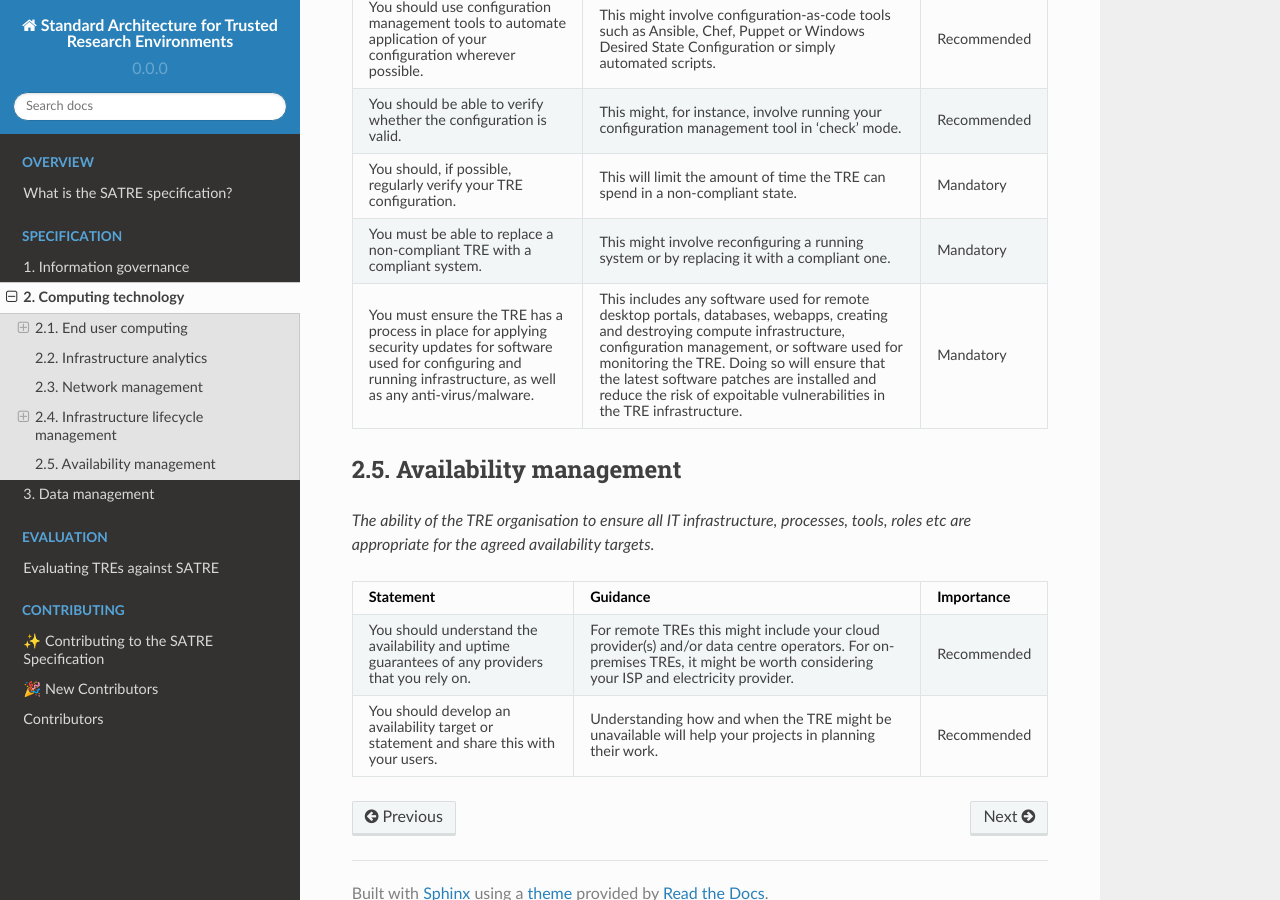
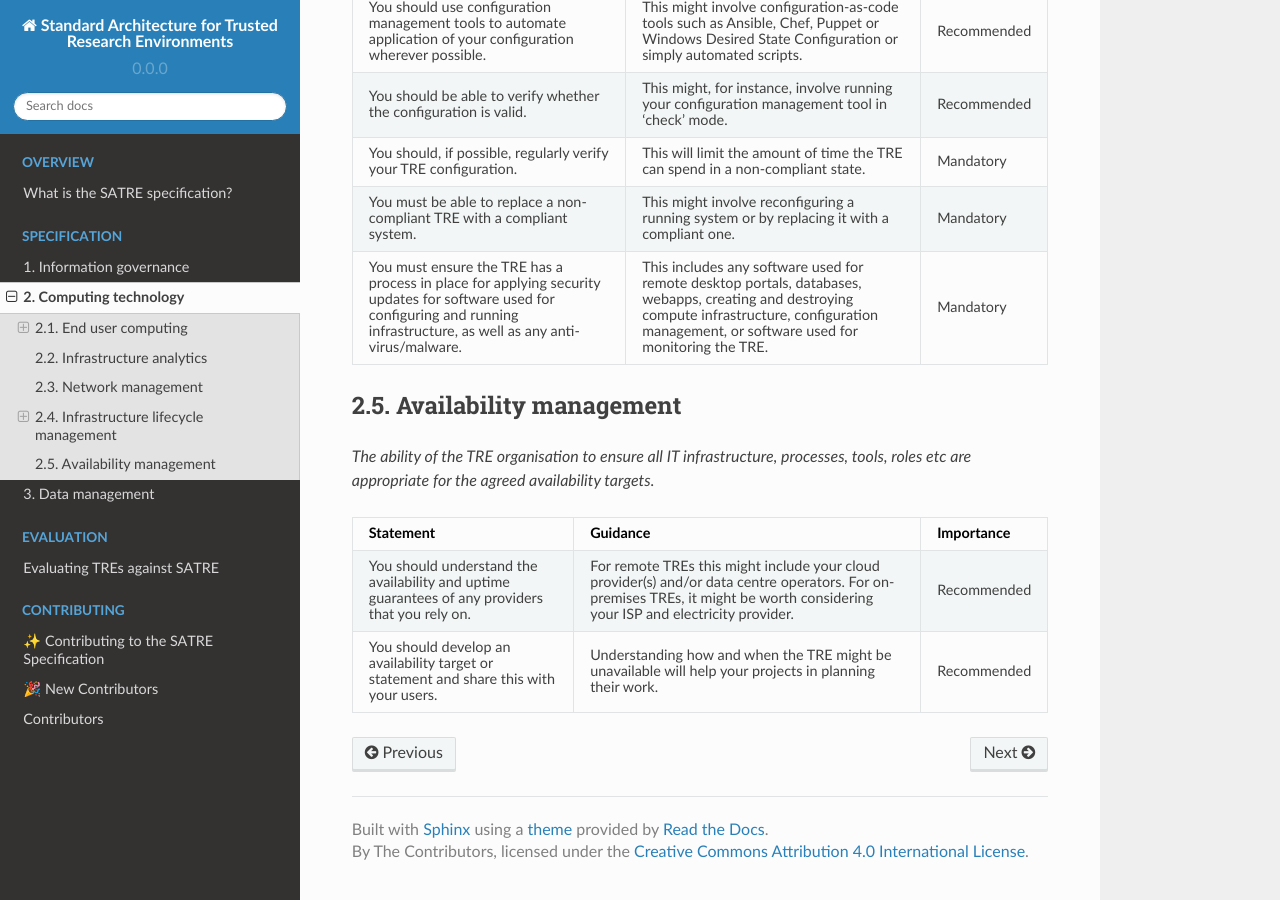
Before and after one commit to sa-tre/satre-specification, a Sphinx documentation site: the page built from docs/source/pillars/computing_technology.md, in a window 1280 px wide and 900 px high, scrolled down 5767 px. Built offline with Sphinx 7.4.7 and the Read the Docs theme 2.0.0, drawn with Linux system fonts in a browser that asks for light colours.

Commit message:
Update docs/source/pillars/computing_technology.md
Co-authored-by: Simon Li <orpheus+devel@gmail.com>

````diff
--- a/docs/source/pillars/computing_technology.md
+++ b/docs/source/pillars/computing_technology.md
@@ -274,7 +274,6 @@ _The ability of the TRE organisation to identify, maintain, and verify informati
   - Mandatory
 * - You must ensure the TRE has a process in place for applying security updates for software used for configuring and running infrastructure, as well as any anti-virus/malware.
   - This includes any software used for remote desktop portals, databases, webapps, creating and destroying compute infrastructure, configuration management, or software used for monitoring the TRE.
-    Doing so will ensure that the latest software patches are installed and reduce the risk of expoitable vulnerabilities in the TRE infrastructure.
   - Mandatory
 ```
 
````
